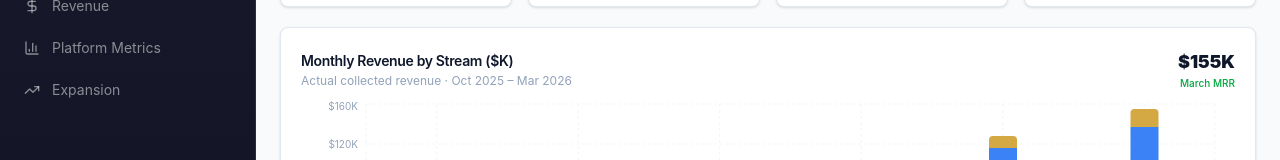
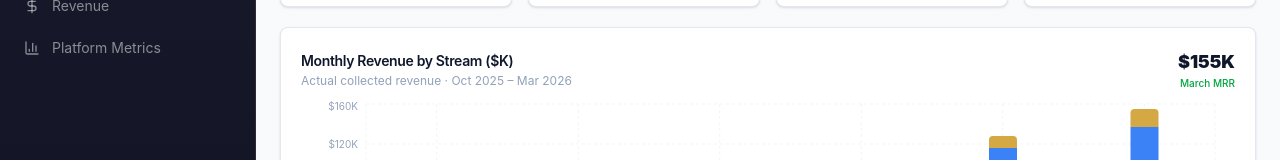
Before and after one commit to cgmartin0310/goldie-v2-prototype, a React app in the folder frontend/: page /admin/dashboard in a window 1280 px wide. Shown: the part 268-428 px from the top of the page. Built offline with nearby package versions, Linux system fonts and the light colour scheme; sample sign-in values are in the browser's storage; the HTML template or start-up script is replaced by a standard one.

Commit message:
remove: Expansion page from admin portal (too sales-pitchy)

```diff
--- a/frontend/src/App.tsx
+++ b/frontend/src/App.tsx
@@ -29,7 +29,7 @@ import AdminDashboard from './pages/admin/AdminDashboard';
 import AdminCounties from './pages/admin/AdminCounties';
 import AdminRevenue from './pages/admin/AdminRevenue';
 import AdminMetrics from './pages/admin/AdminMetrics';
-import AdminExpansion from './pages/admin/AdminExpansion';
+// AdminExpansion removed — too sales-pitch
 
 function getRole(): string | null {
   return localStorage.getItem('goldie_role');
@@ -117,7 +117,7 @@ export default function App() {
         <Route path="/admin/counties" element={<AdminRoute><AdminCounties /></AdminRoute>} />
         <Route path="/admin/revenue" element={<AdminRoute><AdminRevenue /></AdminRoute>} />
         <Route path="/admin/metrics" element={<AdminRoute><AdminMetrics /></AdminRoute>} />
-        <Route path="/admin/expansion" element={<AdminRoute><AdminExpansion /></AdminRoute>} />
+
 
         {/* Catch-all */}
         <Route path="*" element={<DefaultRedirect />} />
--- a/frontend/src/components/AdminLayout.tsx
+++ b/frontend/src/components/AdminLayout.tsx
@@ -15,7 +15,6 @@ const navItems = [
   { to: '/admin/counties', label: 'Counties', icon: MapPin },
   { to: '/admin/revenue', label: 'Revenue', icon: DollarSign },
   { to: '/admin/metrics', label: 'Platform Metrics', icon: BarChart3 },
-  { to: '/admin/expansion', label: 'Expansion', icon: TrendingUp },
 ];
 
 export default function AdminLayout({ children }: LayoutProps) {
```
